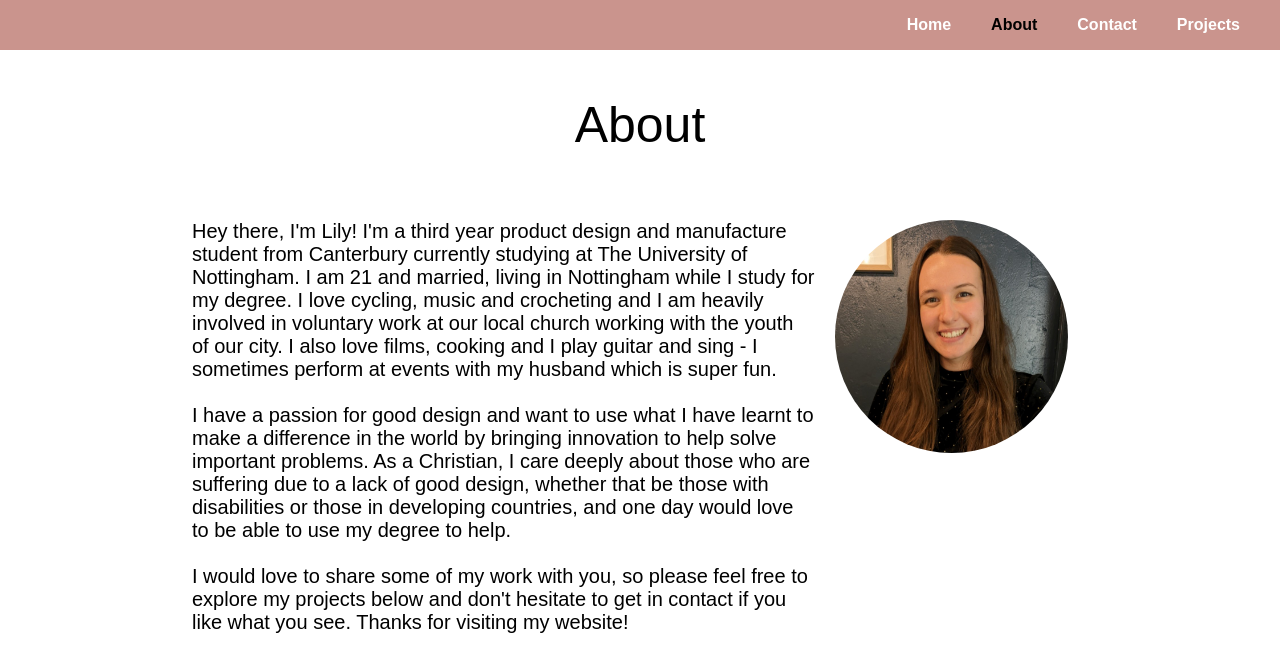
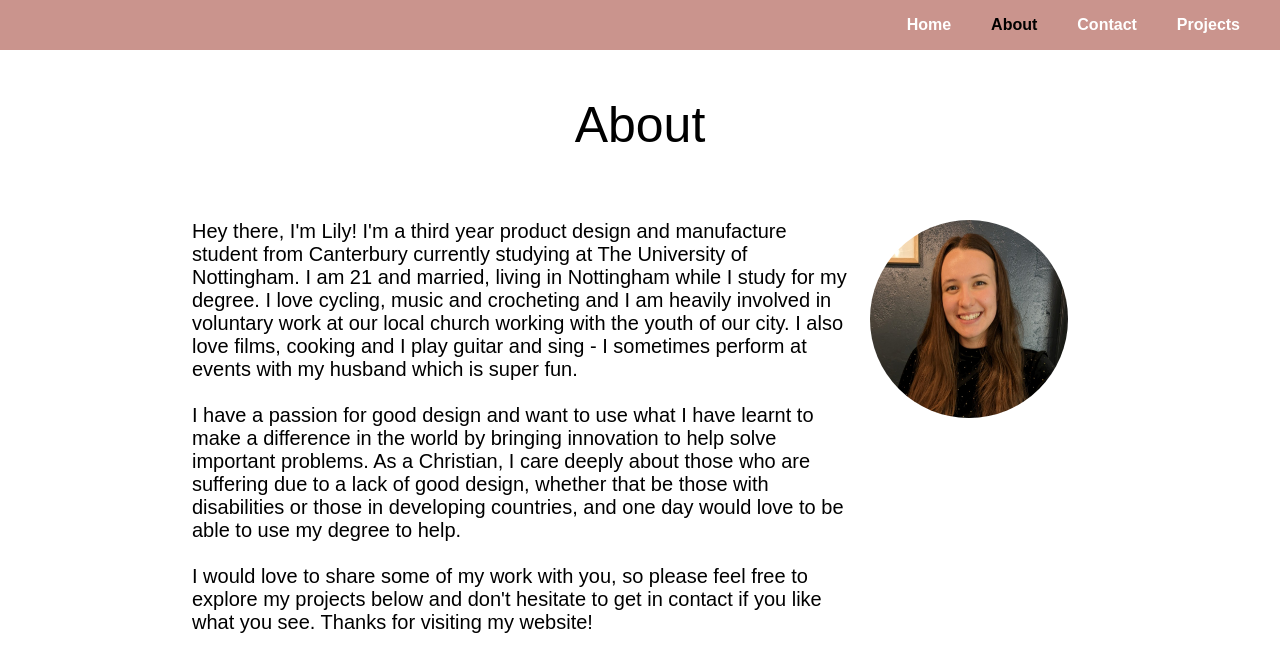
Before and after one commit to pointonjoel/Portfolio, a Next.js app: page /About in a window 1280 px wide. Shown: the top 672 px of the page. Built offline with nearby package versions, Linux system fonts and the light colour scheme; a web font is replaced by a local one.

Commit message:
bug fixes and about page updates

```diff
--- a/components/navbar/NavbarStyles.js
+++ b/components/navbar/NavbarStyles.js
@@ -9,6 +9,7 @@ export const Nav = styled.nav`
   background: ${(props) => props.theme.colors.primary};
   height: 50px;
   display: flex;
+  justify-content: right;
   @media screen and (max-width: 500px) {
     padding: ${(props) => (props.$isOpen ? "0px" : "0.5rem 2vw")};
   }
@@ -78,6 +79,7 @@ export const NavMenu = styled.div`
   @media screen and (max-width: 500px) {
     display: ${(props) => (props.$isOpen ? "block" : "none")};
     position: ${(props) => (props.$isOpen ? "fixed" : "none")};
+    padding-right: 0px;
     animation: fadeIn 0.5s;
   }
 `;
--- a/pages/About/index.js
+++ b/pages/About/index.js
@@ -1,5 +1,9 @@
 import React from "react";
-import { Container, ImageContainer } from "../../styles/aboutStyles";
+import {
+  Container,
+  ImageContainer,
+  MobileImageContainer,
+} from "../../styles/aboutStyles";
 import { Title } from "../../styles/commonStyles";
 import Image from "next/legacy/image";
 import { TextStore } from "../../components/text/TextStore";
@@ -8,9 +12,17 @@ const Contact = () => {
   return (
     <>
       <Title>About</Title>
-
+      <MobileImageContainer>
+        <Image
+          style={{ borderRadius: "50%" }}
+          height={250}
+          width={250}
+          src={"/profile.png"}
+          alt={`Profile of Lily Pointon`}
+        />
+      </MobileImageContainer>
       <Container>
-        <p style={{ width: "80%" }}>
+        <p style={{ width: "100%" }}>
           {TextStore.about.message.map((s) => (
             <>
               <p>{s}</p>
--- a/styles/aboutStyles.js
+++ b/styles/aboutStyles.js
@@ -1,4 +1,5 @@
 import styled from "styled-components";
+import css from "@styled-system/css";
 
 export const Container = styled.div`
   display: flex;
@@ -10,14 +11,34 @@ export const Container = styled.div`
   &:first-child {
     width: 150px;
   }
+
+  @media screen and (max-width: 768px) {
+    padding: 30px;
+  }
 `;
 
-export const ImageContainer = styled.div`
-  width: 30%;
-  height: 30%;
-  max-height: 300px;
-  max-width: 300px;
-  min-height: 100px;
-  min-width: 100px;
-  margin: 0px 20px 10px;
-`;
+export const ImageContainer = styled.div(
+  css({
+    display: ["none", null, "flex"],
+    width: "30%",
+    height: "30%",
+    maxHeight: "300px",
+    maxWidth: "300px",
+    minHeight: "100px",
+    minWidth: "100px",
+    margin: "0px 20px 10px",
+  })
+);
+
+export const MobileImageContainer = styled.div(
+  css({
+    display: ["flex", null, "none"],
+    width: "40%",
+    height: "40%",
+    maxHeight: "200px",
+    maxWidth: "200px",
+    minHeight: "100px",
+    minWidth: "100px",
+    margin: "auto",
+  })
+);
```
